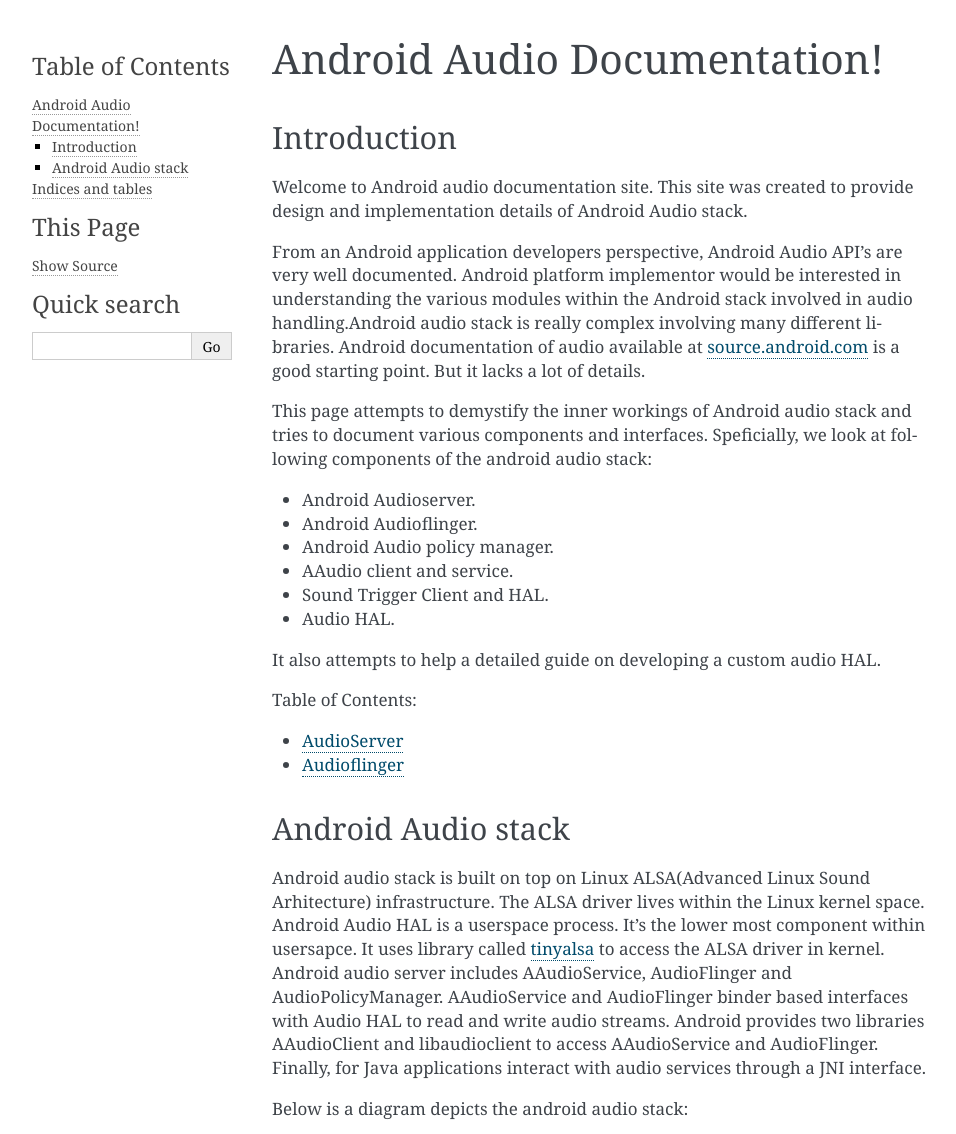
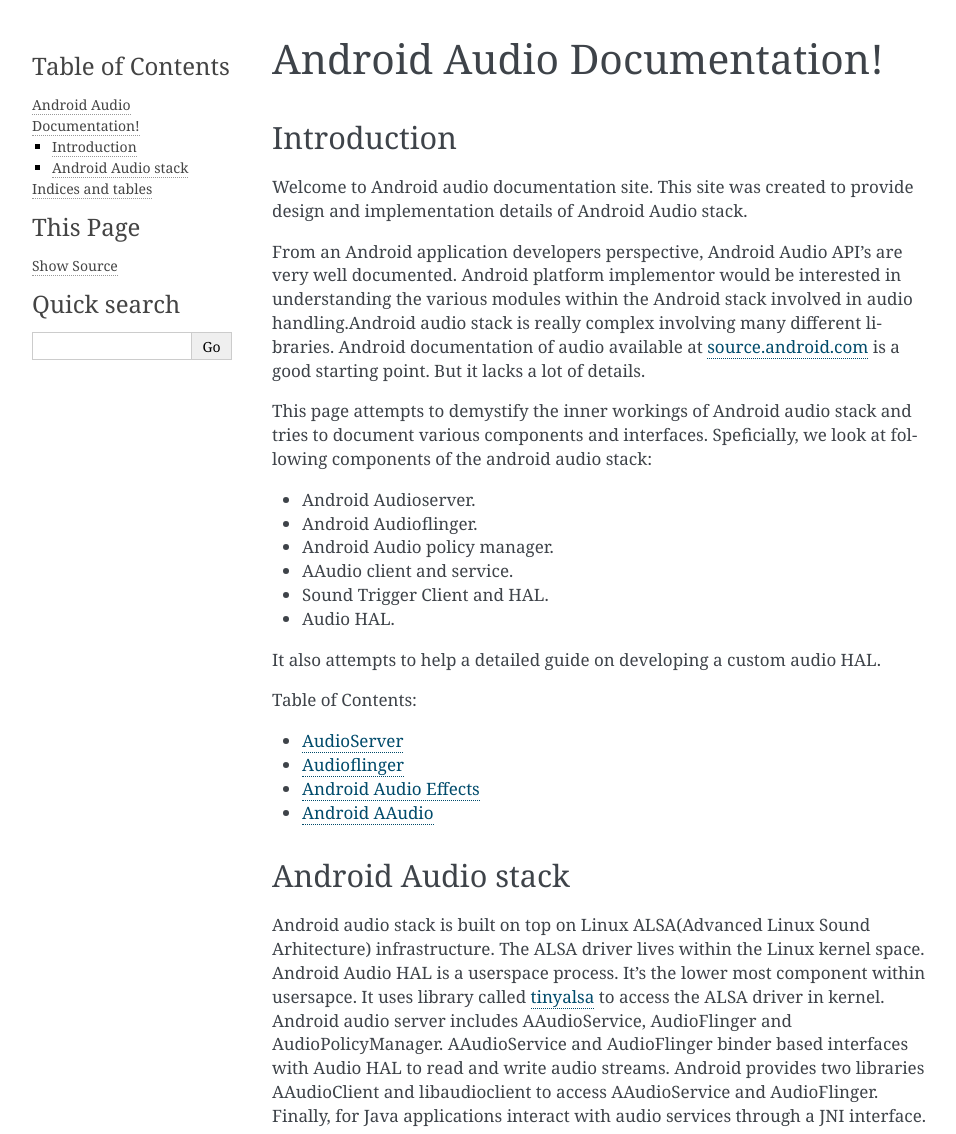
Before and after one commit to surejaj/android-audio-docs, a Sphinx documentation site: the page built from source/index.rst, in a window 1280 px wide, cut to the strip 0-1134 px from the top of the page. Shown: the whole strip, without its empty margins (148-1104 px from the left). Built offline with Sphinx 7.4.7, drawn with Linux system fonts in a browser that asks for light colours.

Commit message:
Adding initial audioflinger, aaudio and effects

```diff
--- /dev/null
+++ b/source/aaudio/aaudio.rst
@@ -0,0 +1,2 @@
+Android AAudio
+==============
--- a/source/audioflinger/audioflinger.rst
+++ b/source/audioflinger/audioflinger.rst
@@ -6,4 +6,3 @@ High level architecture
 
 .. uml:: audioflinger_class.puml
     :scale: 100%
-    :align: center
--- a/source/audioserver/audioserver.rst
+++ b/source/audioserver/audioserver.rst
@@ -1,5 +1,5 @@
 AudioServer
-===================
+============
 
 AudioServer is the primary process that hosts several audio related services. It runs as a daemon throughout the lifetime of the device. Below is the high level architecture of android audio server.
 
--- a/source/conf.py
+++ b/source/conf.py
@@ -52,7 +52,7 @@ html_theme = 'alabaster'
 # Add any paths that contain custom static files (such as style sheets) here,
 # relative to this directory. They are copied after the builtin static files,
 # so a file named "default.css" will overwrite the builtin "default.css".
-html_static_path = ['_static']
+html_static_path = ['']
 
 #-- PlantUML ------------------------------------------------------------------
 plantumljar = os.path.join(os.path.abspath("."), "../build/plantuml.jar")
--- a/source/index.rst
+++ b/source/index.rst
@@ -25,6 +25,8 @@ It also attempts to help a detailed guide on developing a custom audio HAL.
 
    audioserver/audioserver
    audioflinger/audioflinger
+   effects/android_effects
+   aaudio/aaudio
 
 Android Audio stack
 -------------------
```
Also changed, not shown: source/effects/android_effects.rst (added, +8 -0 lines), aaudio/aaudio.rst (deleted), 1 other file.
